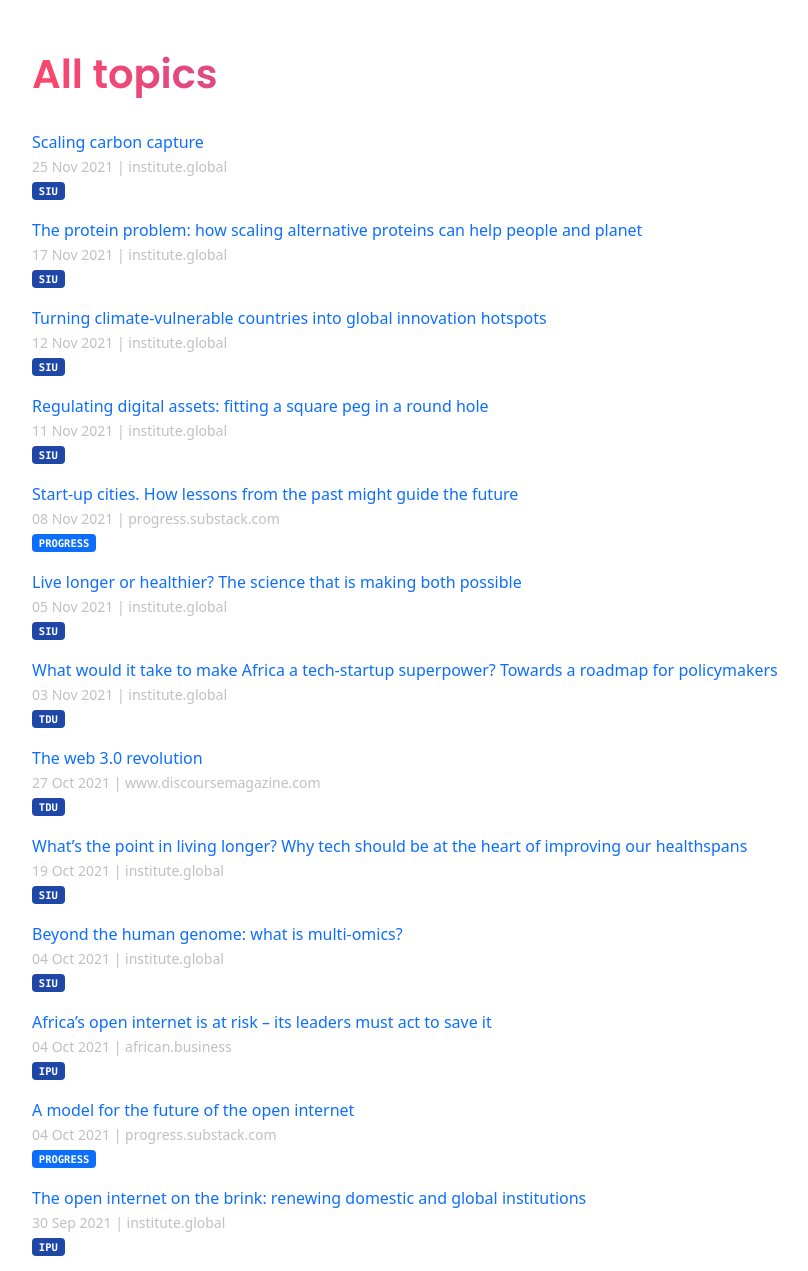
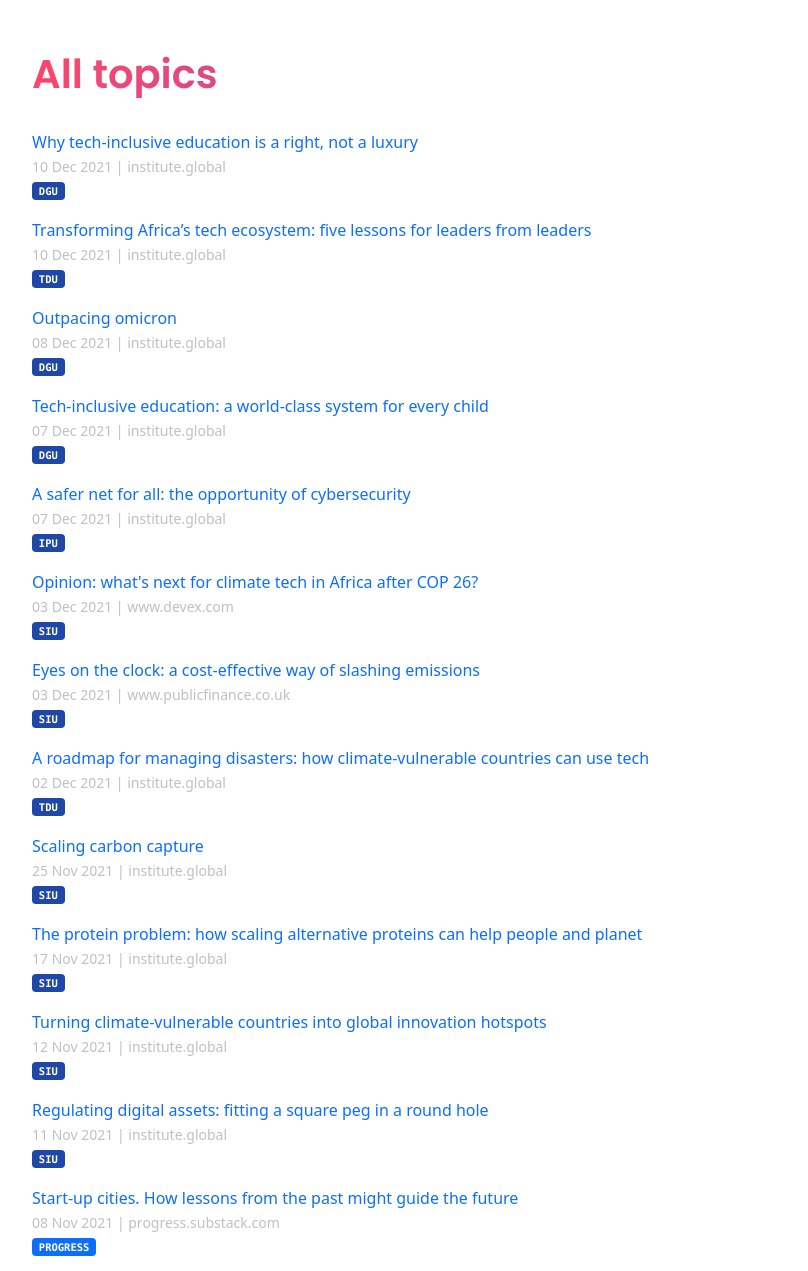
Before and after one commit to techpolicyio/techpolicyio.github.io, a Jekyll site: the page built from pages/home.md, in a window 1280 px wide and 1400 px high, scrolled down 764 px, cut to the strip 129-1400 px from the top of the window. Shown: the whole strip, without its empty margins (50-858 px from the left). Built offline with Jekyll 4.4.1, drawn with Linux system fonts in a browser that asks for light colours.

Commit message:
Update links.yml

```diff
--- a/_data/links.yml
+++ b/_data/links.yml
@@ -1017,3 +1017,35 @@
   url: https://african.business/2021/10/technology-information/africas-open-internet-is-at-risk-its-leaders-must-act-to-save-it/
   date: 2021-10-04
   unit: ipu
+- title: "Tech-inclusive education: a world-class system for every child"
+  url: https://institute.global/policy/tech-inclusive-education-world-class-system-every-child
+  date: 2021-12-07
+  unit: dgu
+- title: "Outpacing omicron"
+  url: https://institute.global/policy/outpacing-omicron
+  date: 2021-12-08
+  unit: dgu
+- title: "Eyes on the clock: a cost-effective way of slashing emissions"
+  url: https://www.publicfinance.co.uk/opinion/2021/12/eyes-clock-cost-effective-way-slashing-emissions
+  date: 2021-12-03
+  unit: siu
+- title: "Opinion: what's next for climate tech in Africa after COP 26?"
+  url: https://www.devex.com/news/opinion-what-s-next-for-climate-tech-in-africa-after-cop-26-102203
+  date: 2021-12-03
+  unit: siu
+- title: "Transforming Africa’s tech ecosystem: five lessons for leaders from leaders"
+  url: https://institute.global/policy/transforming-africas-tech-ecosystem-five-lessons-leaders-leaders-0
+  date: 2021-12-10
+  unit: tdu
+- title: "A roadmap for managing disasters: how climate-vulnerable countries can use tech"
+  url: https://institute.global/policy/roadmap-managing-disasters-how-climate-vulnerable-countries-can-use-tech
+  date: 2021-12-02
+  unit: tdu
+- title: "A safer net for all: the opportunity of cybersecurity"
+  url: https://institute.global/policy/safer-net-all-opportunity-cybersecurity
+  date: 2021-12-07
+  unit: ipu
+- title: "Why tech-inclusive education is a right, not a luxury"
+  url: https://institute.global/policy/why-tech-inclusive-education-right-not-luxury
+  date: 2021-12-10
+  unit: dgu
```
